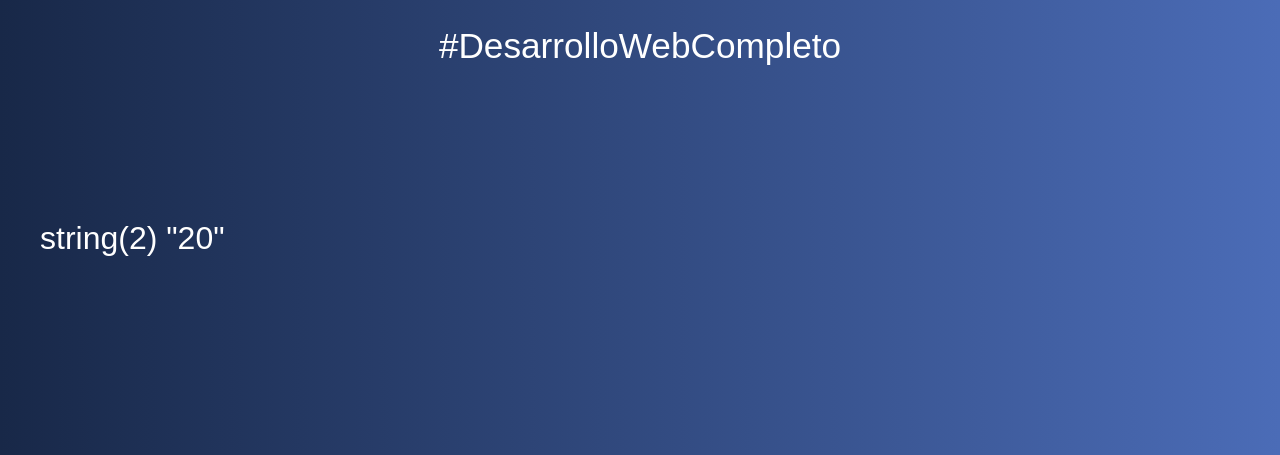
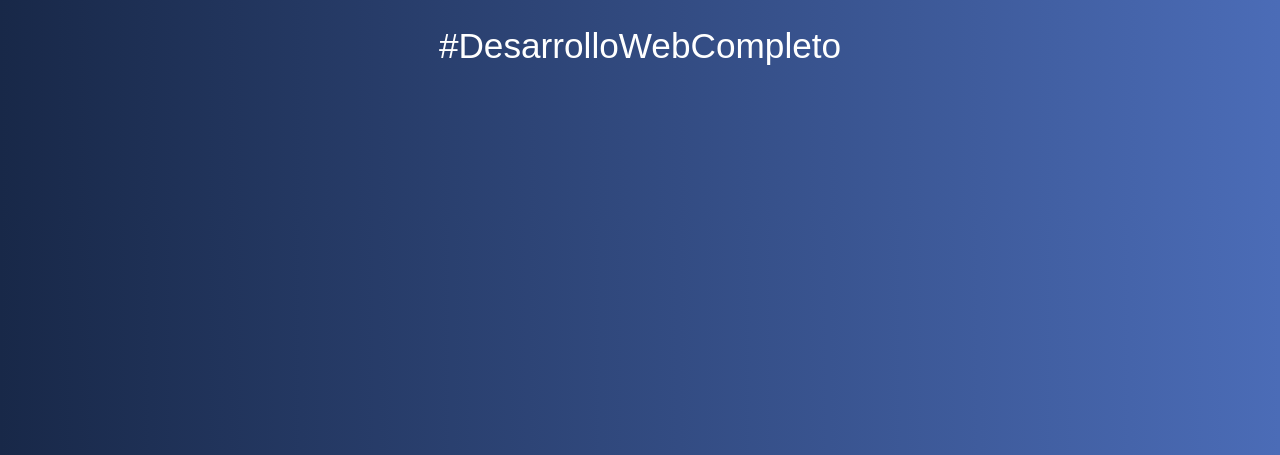
Before and after one commit to OmarAlejandroSV/Respaldo, a PHP site: page /01-hola-mundo.php in a window 1280 px wide. Shown: the part 259-714 px from the top of the page. Run offline with PHP 8.4, Linux system fonts and the light colour scheme.

Commit message:
PHP_01-hola-mundo codigo insertado

```diff
--- a/01-hola-mundo.php
+++ b/01-hola-mundo.php
@@ -3,6 +3,6 @@
 // echo "hola mundo";
 // echo "<h1>Hola mundo2</h1>";
 // print "hola mundo3";
-var_dump("20");
+// var_dump("20"); --omar
 
 include 'includes/footer.php';
```
